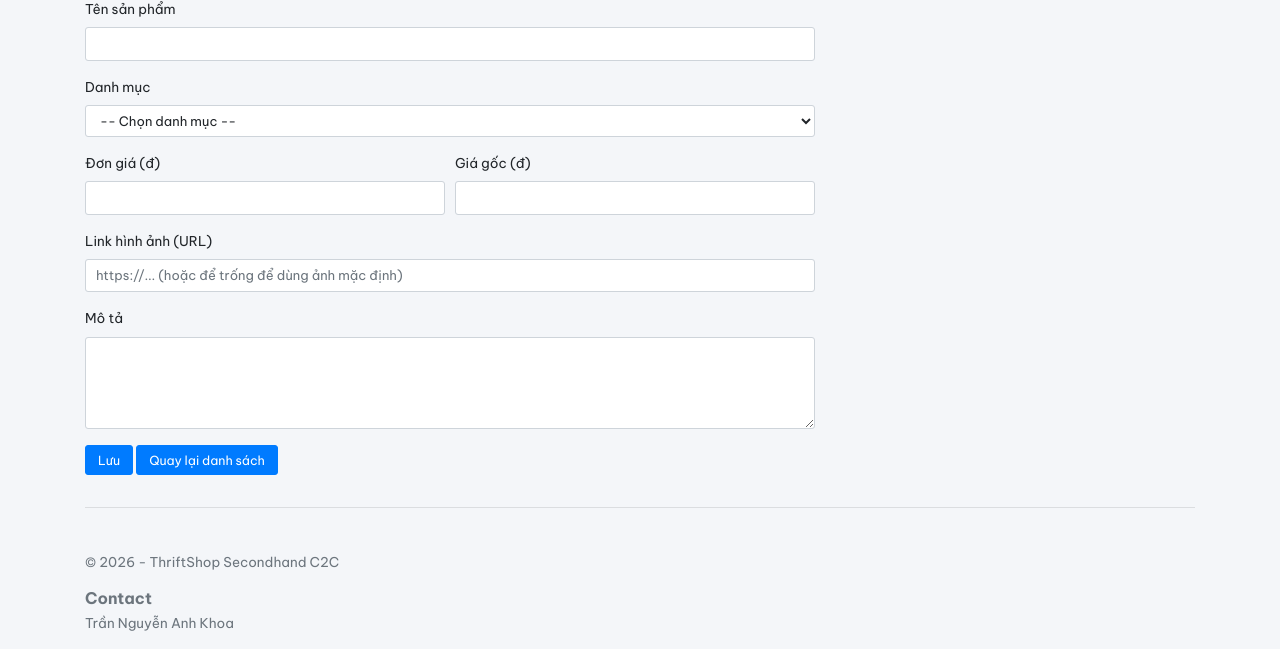
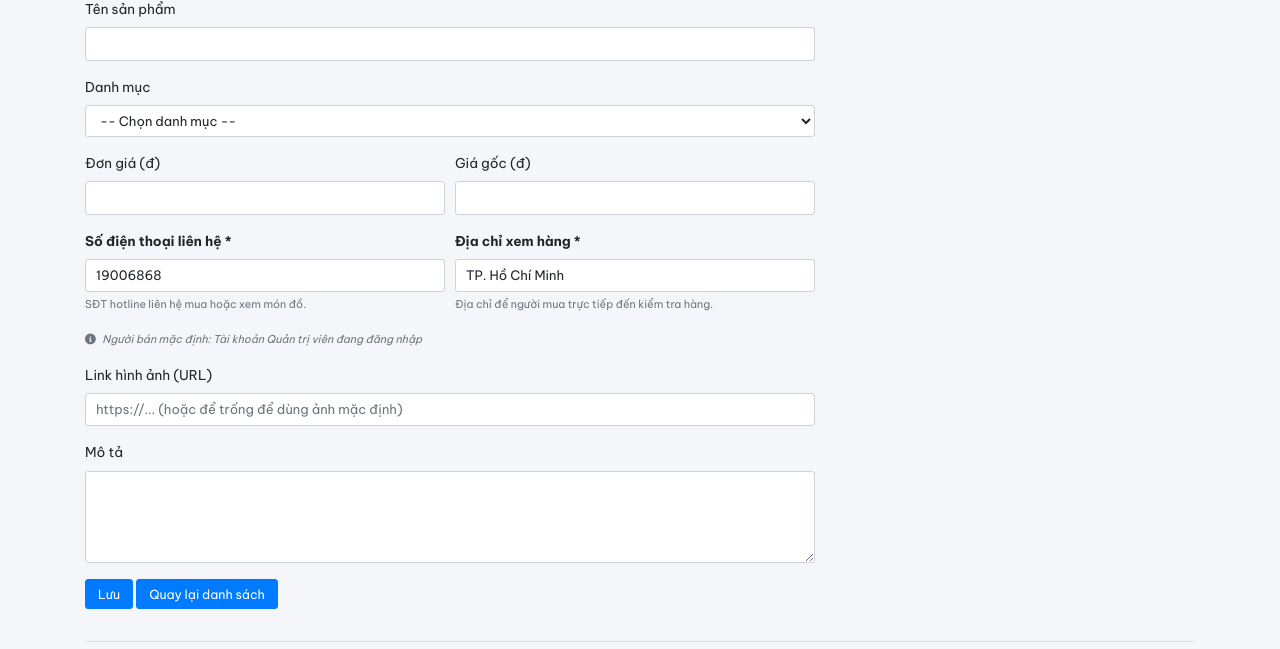
Before and after one commit to khoaphecan/ChoDoCu, an ASP.NET Core app: page /Admin/CreateProduct in a window 1280 px wide. Shown: the part 193-842 px from the top of the page. Run offline with ASP.NET Core 8, Linux system fonts and the light colour scheme; the visitor is signed in with stand-in values (Sample User, id 1); data comes from the database, SQL or seed files in the repository.

Commit message:
feat(admin): add seller contact info to create/edit product and bind to admin

```diff
--- a/Controllers/AdminController.cs
+++ b/Controllers/AdminController.cs
@@ -350,10 +350,35 @@ namespace ThriftShop.Controllers
         }
 
         // GET: /Admin/CreateProduct
-        public IActionResult CreateProduct()
+        public async Task<IActionResult> CreateProduct()
         {
-            ViewBag.Categories = _db.Categories.ToList();
-            return View(new Product { Stock = 1 });
+            ViewBag.Categories = await _db.Categories.ToListAsync();
+
+            int currentAdminId = 1;
+            var curIdStr = User.FindFirst(ClaimTypes.NameIdentifier)?.Value
+                           ?? HttpContext.Session.GetInt32("UserId")?.ToString()
+                           ?? HttpContext.Session.GetUserId()?.ToString();
+            if (int.TryParse(curIdStr, out int parsedId)) currentAdminId = parsedId;
+
+            var admin = await _db.Users.FindAsync(currentAdminId)
+                        ?? await _db.Users.FirstOrDefaultAsync(u => u.Role == "admin")
+                        ?? new User { Id = 1, FullName = "Ban Quản Trị ThriftShop", Phone = "19006868", Address = "TP. Hồ Chí Minh" };
+
+            ViewBag.DefaultPhone = admin.Phone ?? "19006868";
+            ViewBag.DefaultAddress = admin.Address ?? "TP. Hồ Chí Minh";
+
+            var model = new Product
+            {
+                Stock = 1,
+                SellerId = admin.Id,
+                SellerName = admin.FullName,
+                SellerEmail = admin.Email,
+                SellerAvatar = admin.Avatar,
+                SellerPhone = admin.Phone ?? "19006868",
+                SellerAddress = admin.Address ?? "TP. Hồ Chí Minh"
+            };
+
+            return View(model);
         }
 
         // POST: /Admin/CreateProduct
@@ -361,11 +386,36 @@ namespace ThriftShop.Controllers
         [ValidateAntiForgeryToken]
         public async Task<IActionResult> CreateProduct(Product product)
         {
+            int currentAdminId = 1;
+            var curIdStr = User.FindFirst(ClaimTypes.NameIdentifier)?.Value
+                           ?? HttpContext.Session.GetInt32("UserId")?.ToString()
+                           ?? HttpContext.Session.GetUserId()?.ToString();
+            if (int.TryParse(curIdStr, out int parsedId)) currentAdminId = parsedId;
+
+            var admin = await _db.Users.FindAsync(currentAdminId)
+                        ?? await _db.Users.FirstOrDefaultAsync(u => u.Role == "admin")
+                        ?? new User { Id = 1, FullName = "Ban Quản Trị ThriftShop", Email = "admin@thriftshop.vn", Phone = "19006868", Address = "TP. Hồ Chí Minh" };
+
+            ModelState.Remove("SellerId");
+            ModelState.Remove("SellerName");
+            ModelState.Remove("SellerEmail");
+            ModelState.Remove("SellerAvatar");
+            ModelState.Remove("CategoryName");
+
             if (ModelState.IsValid)
             {
                 var cat = await _db.Categories.FindAsync(product.CategoryId);
                 product.CategoryName = cat?.Name ?? "Đồ cũ";
-                if (string.IsNullOrEmpty(product.Status)) product.Status = "approved";
+                product.SellerId = admin.Id;
+                product.SellerName = admin.FullName;
+                product.SellerEmail = admin.Email;
+                product.SellerAvatar = admin.Avatar;
+                product.SellerPhone = !string.IsNullOrWhiteSpace(product.SellerPhone) ? product.SellerPhone.Trim() : (admin.Phone ?? "19006868");
+                product.SellerAddress = !string.IsNullOrWhiteSpace(product.SellerAddress) ? product.SellerAddress.Trim() : (admin.Address ?? "TP. Hồ Chí Minh");
+                product.Status = "approved";
+                product.IsSold = false;
+                product.Stock = product.Stock > 0 ? product.Stock : 1;
+                product.CreatedAt = DateTime.Now;
 
                 // Giải mã và lưu file ảnh đĩa thay cho chuỗi Base64
                 if (!string.IsNullOrWhiteSpace(product.Image))
@@ -391,18 +441,15 @@ namespace ThriftShop.Controllers
                     catch { }
                 }
 
-                if (product.SellerId == 0)
-                {
-                    var adminUser = await _db.Users.FirstOrDefaultAsync(u => u.Role == "admin");
-                    product.SellerId = adminUser?.Id ?? 1;
-                    product.SellerName = adminUser?.FullName ?? "Admin";
-                }
                 _db.Products.Add(product);
                 await _db.SaveChangesAsync();
                 TempData["SuccessMessage"] = "Thêm sản phẩm mới thành công!";
                 return RedirectToAction("Products");
             }
-            ViewBag.Categories = _db.Categories.ToList();
+
+            ViewBag.Categories = await _db.Categories.ToListAsync();
+            ViewBag.DefaultPhone = admin.Phone ?? "19006868";
+            ViewBag.DefaultAddress = admin.Address ?? "TP. Hồ Chí Minh";
             return View(product);
         }
 
@@ -419,7 +466,18 @@ namespace ThriftShop.Controllers
                 return RedirectToAction(nameof(Products));
             }
 
-            ViewBag.Categories = _db.Categories.ToList();
+            int currentAdminId = 1;
+            var curIdStr = User.FindFirst(ClaimTypes.NameIdentifier)?.Value
+                           ?? HttpContext.Session.GetInt32("UserId")?.ToString()
+                           ?? HttpContext.Session.GetUserId()?.ToString();
+            if (int.TryParse(curIdStr, out int parsedId)) currentAdminId = parsedId;
+
+            var admin = await _db.Users.FindAsync(currentAdminId)
+                        ?? await _db.Users.FirstOrDefaultAsync(u => u.Role == "admin");
+            ViewBag.DefaultPhone = admin?.Phone ?? "19006868";
+            ViewBag.DefaultAddress = admin?.Address ?? "TP. Hồ Chí Minh";
+
+            ViewBag.Categories = await _db.Categories.ToListAsync();
             return View(product);
         }
 
@@ -438,6 +496,12 @@ namespace ThriftShop.Controllers
                 return RedirectToAction(nameof(Products));
             }
 
+            ModelState.Remove("SellerId");
+            ModelState.Remove("SellerName");
+            ModelState.Remove("SellerEmail");
+            ModelState.Remove("SellerAvatar");
+            ModelState.Remove("CategoryName");
+
             if (ModelState.IsValid)
             {
 
@@ -449,6 +513,14 @@ namespace ThriftShop.Controllers
                 existing.OriginalPrice = product.OriginalPrice;
                 existing.Stock = product.Stock;
                 existing.Description = product.Description;
+                if (!string.IsNullOrWhiteSpace(product.SellerPhone))
+                {
+                    existing.SellerPhone = product.SellerPhone.Trim();
+                }
+                if (!string.IsNullOrWhiteSpace(product.SellerAddress))
+                {
+                    existing.SellerAddress = product.SellerAddress.Trim();
+                }
                 if (!string.IsNullOrWhiteSpace(product.Image))
                 {
                     existing.Image = ImageHelper.SaveBase64OrUrl(product.Image);
@@ -482,7 +554,15 @@ namespace ThriftShop.Controllers
                 TempData["SuccessMessage"] = "Cập nhật sản phẩm thành công!";
                 return RedirectToAction("Products");
             }
-            ViewBag.Categories = _db.Categories.ToList();
+            ViewBag.Categories = await _db.Categories.ToListAsync();
+            int curId = 1;
+            var cIdStr = User.FindFirst(ClaimTypes.NameIdentifier)?.Value
+                         ?? HttpContext.Session.GetInt32("UserId")?.ToString()
+                         ?? HttpContext.Session.GetUserId()?.ToString();
+            if (int.TryParse(cIdStr, out int pId)) curId = pId;
+            var adminU = await _db.Users.FindAsync(curId);
+            ViewBag.DefaultPhone = adminU?.Phone ?? "19006868";
+            ViewBag.DefaultAddress = adminU?.Address ?? "TP. Hồ Chí Minh";
             return View(product);
         }
 
--- a/Views/Admin/CreateProduct.cshtml
+++ b/Views/Admin/CreateProduct.cshtml
@@ -47,6 +47,22 @@
                 <input type="hidden" asp-for="Stock" value="1" />
             </div>
 
+            <div class="form-row mb-3">
+                <div class="form-group col-md-6">
+                    <label class="font-weight-bold">Số điện thoại liên hệ *</label>
+                    <input type="text" name="SellerPhone" class="form-control" value="@(Model?.SellerPhone ?? ViewBag.DefaultPhone)" placeholder="Nhập SĐT liên hệ..." required />
+                    <small class="form-text text-muted">SĐT hotline liên hệ mua hoặc xem món đồ.</small>
+                </div>
+                <div class="form-group col-md-6">
+                    <label class="font-weight-bold">Địa chỉ xem hàng *</label>
+                    <input type="text" name="SellerAddress" class="form-control" value="@(Model?.SellerAddress ?? ViewBag.DefaultAddress)" placeholder="Nhập địa chỉ xem đồ..." required />
+                    <small class="form-text text-muted">Địa chỉ để người mua trực tiếp đến kiểm tra hàng.</small>
+                </div>
+                <div class="col-12">
+                    <small class="text-muted"><i class="fas fa-info-circle mr-1"></i> <em>Người bán mặc định: Tài khoản Quản trị viên đang đăng nhập</em></small>
+                </div>
+            </div>
+
             <div class="form-group">
                 <label asp-for="Image">Link hình ảnh (URL)</label>
                 <input asp-for="Image" type="text" class="form-control" placeholder="https://... (hoặc để trống để dùng ảnh mặc định)" />
```
Also changed, not shown: Views/Admin/EditProduct.cshtml (+18 -5 lines).
